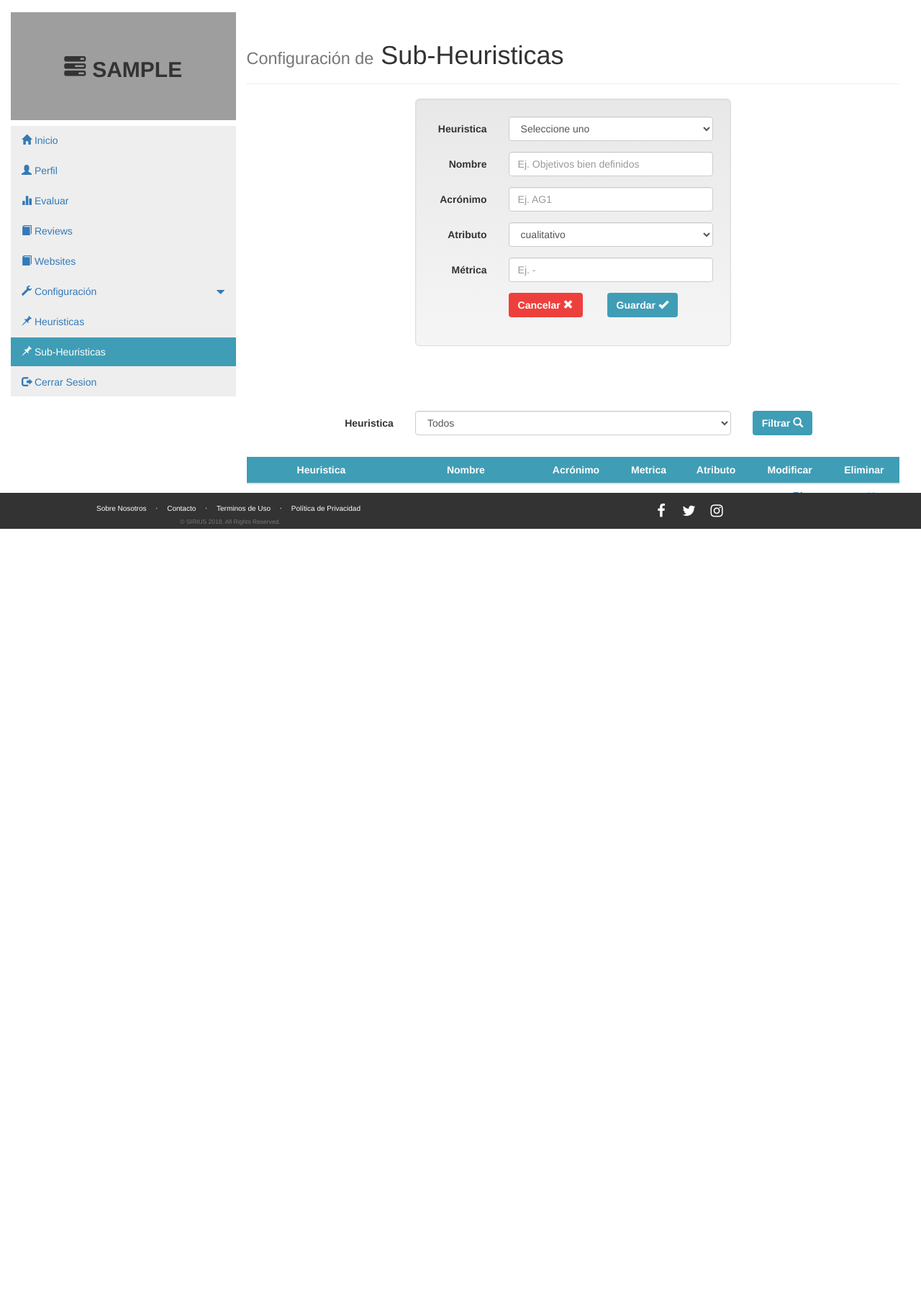
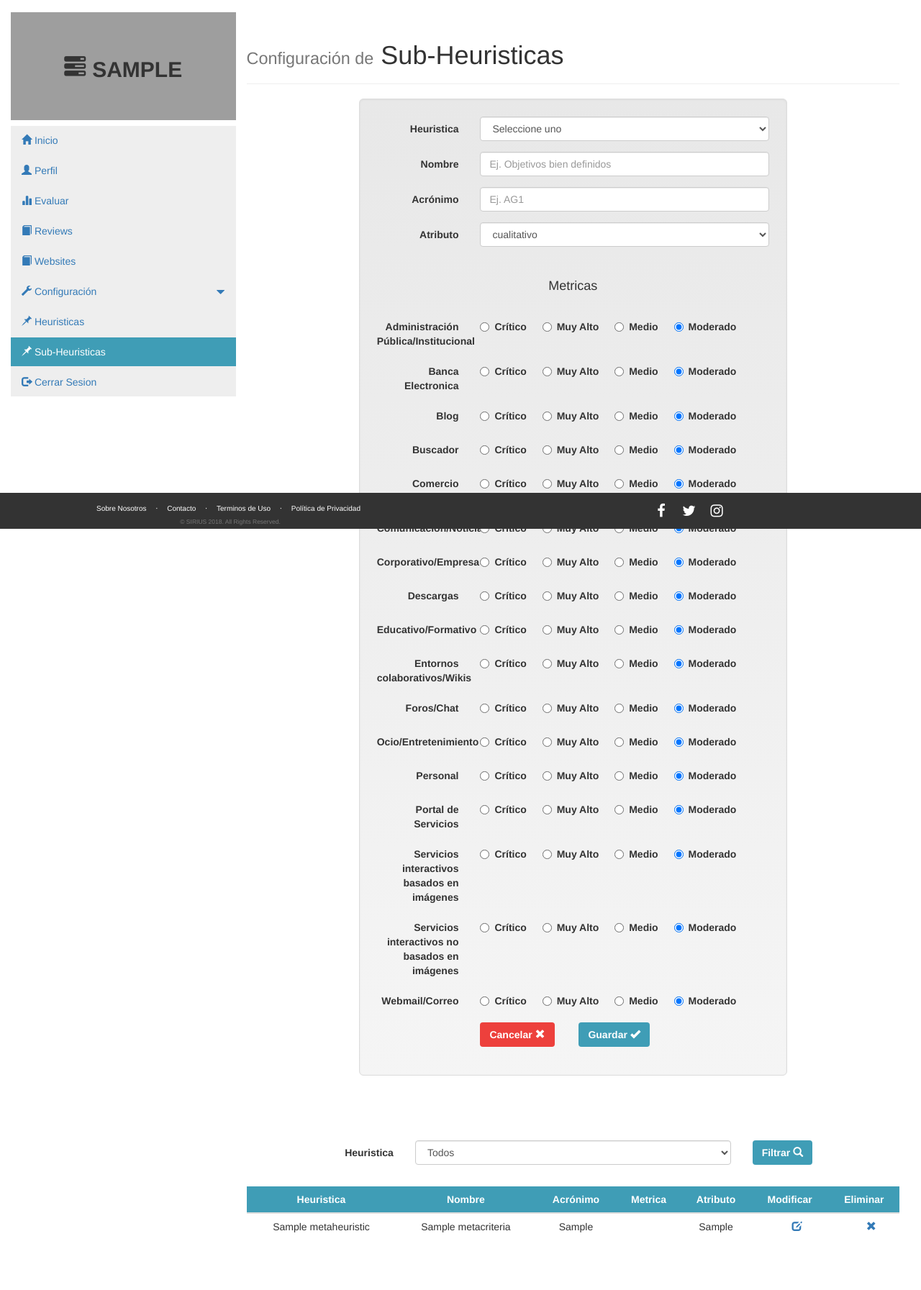
Before and after one commit to guillermobet/SIRIUS, a Django app: page /home/metacriteria in a window 1280 px wide. Shown: the part 65-1858 px from the top of the page at 72% size. Before the commit the page ends 800 px from the top, so only its background shows below. Run offline with Django 3.2, Linux system fonts and the light colour scheme; a user stored in the database is signed in; tables that the repository leaves empty hold one stand-in row (values such as "Sample post"); some libraries are stand-ins or nearby versions; grey boxes are pictures that could not be loaded.

Commit message:
Added metrics for meta_criteria form

```diff
--- a/SIRIUS/index/forms.py
+++ b/SIRIUS/index/forms.py
@@ -176,6 +176,7 @@ class MetaHeuristicForm(forms.Form):
 	)
 
 class MetaCriterionForm(forms.Form):
+
 	heuristic = forms.ModelChoiceField(
 		required = True,
 		label = 'Heuristica',
@@ -202,12 +203,45 @@ class MetaCriterionForm(forms.Form):
 		choices = [('cualitativo', 'cualitativo'), ('cuantitativo', 'cuantitativo')],
 		initial = 'cualitativo',
 	)
-	metric = forms.CharField(
-		required = True,
-		label = 'Métrica',
-		max_length = 12,
-		widget = forms.TextInput({"placeholder": "Ej. - "})
-	)
+
+website_types = [
+		'Administración Pública/Institucional',
+		'Banca Electronica',
+		'Blog',
+		'Buscador',
+		'Comercio electrónico',
+		'Comunicación/Noticias',
+		'Corporativo/Empresa',
+		'Descargas',
+		'Educativo/Formativo',
+		'Entornos colaborativos/Wikis',
+		'Foros/Chat',
+		'Ocio/Entretenimiento',
+		'Personal',
+		'Portal de Servicios',
+		'Servicios interactivos basados en imágenes',
+		'Servicios interactivos no basados en imágenes',
+		'Webmail/Correo'
+		]
+
+metric_choices = [ ('CR', 'Crítico'),
+				   ('MA', 'Muy Alto'),
+				   ('ME', 'Medio'),
+				   ('MO', 'Moderado')
+				 ]
+class MetaCriterionMetricsForm(forms.Form):
+
+	def __init__(self, *args, **kwargs):
+		super(MetaCriterionMetricsForm, self).__init__(*args, **kwargs)
+		#for type in website_types:
+		for i in range(len(website_types)):
+			self.fields['metric_{}'.format(i)] = forms.ChoiceField(
+				required = True,
+				label = website_types[i],
+				choices = metric_choices,
+				initial = 'MO',
+				widget = forms.RadioSelect(attrs = {'metric' : True}),
+			)
 
 class FilterMetaCriteriaForm(forms.Form):
 	heuristic = forms.ModelChoiceField(
--- a/SIRIUS/index/models.py
+++ b/SIRIUS/index/models.py
@@ -106,9 +106,7 @@ class MetaCriteria(models.Model):
 	name = models.CharField(max_length=100)
 	acronym = models.CharField(max_length=4, unique=True)
 	relevance = models.CharField(max_length = 55, default = 'CR CR CR CR CR CR CR CR CR CR CR CR CR CR CR CR CR')
-	metric = models.CharField(max_length=12)
 	atribute = models.CharField(max_length=12)
-	relevance = models.CharField(max_length = 55, default = 'CR CR CR CR CR CR CR CR CR CR CR CR CR CR CR CR CR')
 	comment = models.TextField()
 
 	def get_relevance_list(self):
--- a/SIRIUS/index/templates/evaluate/evaluateItems.html
+++ b/SIRIUS/index/templates/evaluate/evaluateItems.html
@@ -47,6 +47,7 @@
 							</div>
 						{% endif %}
 					{% endfor %}
+
 				</div>
 				<div class="form-group" >
 					<div class="col-sm-8 col-sm-offset-1">
--- a/SIRIUS/index/templates/settings/criteria.html
+++ b/SIRIUS/index/templates/settings/criteria.html
@@ -14,9 +14,9 @@
 </div> <!-- col md 12-->
 <div class="col-md-12">
 	<div class="row">
-		<div class="col-md-3">
+		<div class="col-md-2">
 		</div>
-		<div class="col-md-6">
+		<div class="col-md-8">
 		    <div class="well well-lg">
 				<form class="form-horizontal" action="" method="post" id="criterion_form">
 					{% csrf_token %}
@@ -28,6 +28,22 @@
 							</div>
 						</div>
 					{% endfor %}
+					<br/>
+					<div class="form-group">
+					<label class="col-sm-12 text-center"><h4> Metricas </h4></label>
+					</div>
+					{% for field in metrics_form %}
+						<div class="form-group">
+							<label for="{{field.name}}" class="col-sm-3 control-label">{{field.label}}</label>
+							<div class="col-sm-9">
+							{% for i in field %}
+								<label class="radio-inline " style="margin-right: 8px;"><input type="radio" name="inlineRadioOptions" id="inlineRadio1"> {{i}}
+								</label>
+							{% endfor%}
+							</div>
+						</div>
+					{% endfor %}
+
 					<div class="form-group">
 						<div class="col-sm-offset-3 col-sm-9">
 							<button type="button" class="btn rojo espacio-der" onclick="clearForm('criterion_form')">Cancelar <span class="glyphicon glyphicon-remove"></span></button>
@@ -37,7 +53,7 @@
 				</form>
 			</div> <!-- well  -->
 		</div><!-- col-md-6 -->
-		<div class="col-md-3">
+		<div class="col-md-2">
 		</div>
 	</div> <!-- row-->
 	<div class="row">
--- a/SIRIUS/index/views.py
+++ b/SIRIUS/index/views.py
@@ -360,22 +360,29 @@ def meta_criteria(request, meta_criterion_id=None):
 	if request.method == 'POST':
 		if('criterion_form' in request.POST):
 			form = MetaCriterionForm(request.POST)
-			if form.is_valid():
+			metrics_form = MetaCriterionMetricsForm(request.POST)
 
+			if form.is_valid() and metrics_form.is_valid():
 			# Creating new MetaCriteria
 				if(meta_criterion_id == None):
 					heuristic = form.cleaned_data['heuristic']
 					name = form.cleaned_data['name']
 					acronym = form.cleaned_data['acronym']
 					atribute = form.cleaned_data['atribute']
-					metric = form.cleaned_data['metric']
+
+					# Building relevance string from form data
+					relevance_string = ''
+					for i in range(17):
+						relevance_string += metrics_form.cleaned_data['metric_{}'.format(i)]+' '
+					relevance_string = relevance_string[:-1]
+
 					try:
 						MetaCriteria.objects.create(
 							heuristic = heuristic,
 							name = name,
 							acronym = acronym,
 							atribute = atribute,
-							metric = metric
+							relevance = relevance_string
 							)
 						messages.success(request, 'Sub-Heuristica creada exitosamente!')
 					except IntegrityError:
@@ -387,8 +394,14 @@ def meta_criteria(request, meta_criterion_id=None):
 					criterion.heuristic = form.cleaned_data['heuristic']
 					criterion.name = form.cleaned_data['name']
 					criterion.acronym = form.cleaned_data['acronym']
-					criterion.metric = form.cleaned_data['metric']
 					criterion.atribute = form.cleaned_data['atribute']
+
+					# Building relevance string from form data
+					relevance_string = ''
+					for i in range(17):
+						relevance_string += metrics_form.cleaned_data['metric_{}'.format(i)]+' '
+					relevance_string = relevance_string[:-1]
+					criterion.relevance = relevance_string
 					try:
 						criterion.save()
 						messages.success(request, 'Sub-Heuristica editada exitosamente')
@@ -403,9 +416,7 @@ def meta_criteria(request, meta_criterion_id=None):
 			if(filterHeuristic != None):
 				filterCriteria = True
 
-	form = MetaCriterionForm()
 	filterForm = FilterMetaCriteriaForm()
-
 	# Filtering criteria for showing
 	if(filterCriteria):
 		criteria = 	MetaCriteria.objects.filter(heuristic = filterHeuristic)
@@ -425,17 +436,26 @@ def meta_criteria(request, meta_criterion_id=None):
 		data = {'heuristic' : criterion.heuristic,
 				'name' : criterion.name,
 				'acronym' : criterion.acronym,
-				'metric' : criterion.metric,
 				'atribute' : criterion.atribute
 				}
+
+		# Getting metrics from relevance_string
+		metrics_data = {}
+		criterion_metrics = criterion.relevance.split()
+		for i in range(17):
+			metrics_data['metric_{}'.format(i)] = criterion_metrics[i]
+
 		form = MetaCriterionForm(data)
+		metrics_form = MetaCriterionMetricsForm(metrics_data)
 
 	# Create MetaCriteria form
 	else:
 		form = MetaCriterionForm()
+		metrics_form = MetaCriterionMetricsForm()
 
 	context = {'criteria' : criteria,
 			   'form' : form,
+			   'metrics_form' : metrics_form,
 			   'filter_form' : filterForm
 			   }
 
```
Also changed, not shown: SIRIUS/index/migrations/0002_remove_metacriteria_metric.py (added).
